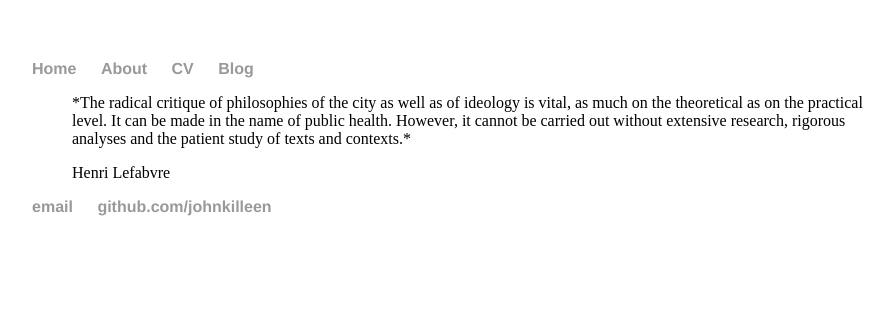
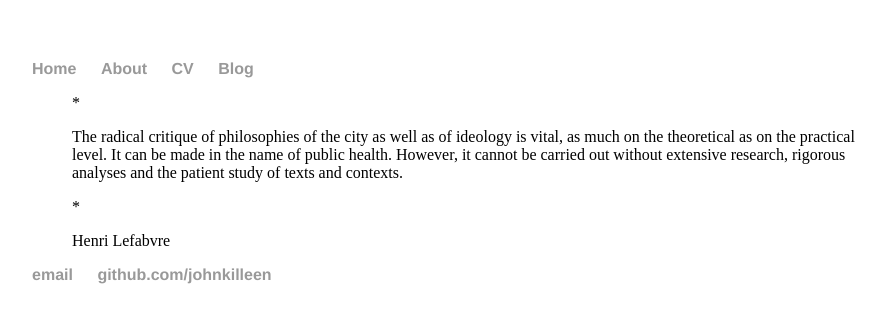
Before and after one commit to JohnKilleen/JohnKilleen.github.io, a Jekyll site: the page built from index.html, in a window 1280 px wide. Shown: the top 323 px of the page, without its empty margins (160-1053 px from the left). Built offline with Jekyll 4.4.1, drawn with Linux system fonts in a browser that asks for light colours; part of the change alters nothing that is shown.

```diff
--- a/index.html
+++ b/index.html
@@ -4,7 +4,7 @@ title: jpk, things
 ---
 <div class="blurb">
 	<blockquote>
-	<p>*The radical critique of philosophies of the city as well as of ideology is vital, as much on the theoretical as on the practical level. It can be made in the name of public health. However, it cannot be carried out without extensive research, rigorous analyses and the patient study of texts and contexts.*</p>
+	*<p>The radical critique of philosophies of the city as well as of ideology is vital, as much on the theoretical as on the practical level. It can be made in the name of public health. However, it cannot be carried out without extensive research, rigorous analyses and the patient study of texts and contexts.</p>*
 	<p>Henri Lefabvre</p>
 	</blockquote>
 </div><!-- /.blurb -->
```
